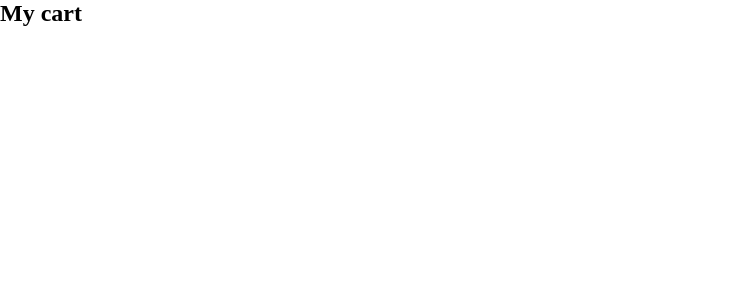
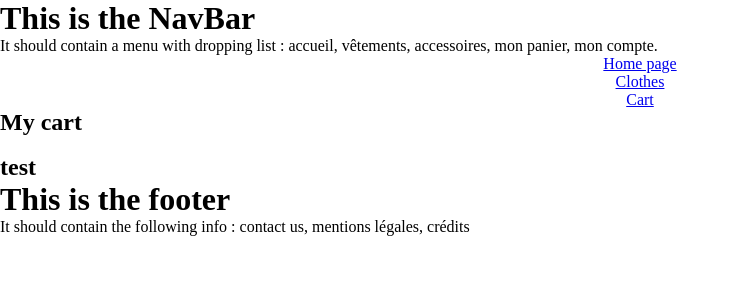
Before and after one commit to LeslieCore34/Essentials2, a React (Vite) app in the folder Essentials/: page /cart in a window 1280 px wide. Shown: the top 300 px of the page, without its empty margins (0-739 px from the left). Built offline with nearby package versions, Linux system fonts and the light colour scheme.

Commit message:
push push

```diff
--- a/Essentials/src/components/AddDelButton.jsx
+++ b/Essentials/src/components/AddDelButton.jsx
@@ -1,4 +1,5 @@
 import { useState } from "react";
+import UserCart from "../context/context";
 
 export default function ButtonQuantity() {
   const [quantities, setQuantities] = useState(0);
@@ -15,47 +16,16 @@ export default function ButtonQuantity() {
 
   return (
     <div>
-      <button onClick={() => quantityPlus()}>Ajouter</button>
+      <button onClick={quantityPlus}>Ajouter</button>
+      <UserCart.Provider value={{ quantities: quantities }}>
         <input
           type="text"
           value={quantities}
           name="quantity"
           id="quantity-added-button"
         />
-      <button onClick={() => quantityMinus()}>Supprimer</button>
+      </UserCart.Provider>
+      <button onClick={quantityMinus}>Supprimer</button>
     </div>
   );
 }
-
-/* <div>
-      {clothesList.map((clothes, index) => (
-        <div key={index}>
-          <button onClick={() => quantityPlus(index)}>Ajouter</button>
-          <button onClick={() => quantityMinus(index)}>Supprimer</button>
-        </div>
-      ))}
-    </div>
-  );
-// } */
-// }
-
-// import { useState } from "react";
-// import { clothesList } from "../data/ClothesData";
-
-// export default function ButtonQuantity() {
-//   const [quantities, setQuantities] = useState();
-
-//   const quantityPlus = () => {
-//     const newQuantities = [...quantities];
-//     newQuantities[index] += 1;
-//     setQuantities(newQuantities);
-//   };
-
-//   const quantityMinus = () => {
-//     const newQuantities = [...quantities];
-//     newQuantities[index] -= 1;
-//     if (newQuantities[index] < 0) {
-//       newQuantities[index] = 0;
-//     }
-//     setQuantities(newQuantities);
-//   }
--- a/Essentials/src/components/CartCard.jsx
+++ b/Essentials/src/components/CartCard.jsx
@@ -1,7 +1,15 @@
+import { useContext } from "react";
+import UserCart from "../context/context";
+
 export default function CartCard() {
+  const cartUpdated = useContext(UserCart);
   return (
     <div>
       <h2>My cart</h2>
+      <ul>
+        <li>{cartUpdated}</li>
+        <h2>test</h2>
+      </ul>
     </div>
   );
 }
```
Also changed, not shown: Essentials/src/main.jsx (+5 -6 lines), Essentials/src/components/ClothesCard.jsx (line endings or trailing spaces), Essentials/src/pages/Clothes.jsx (line endings or trailing spaces). Lines whose indentation alone changed are shown as unchanged.
